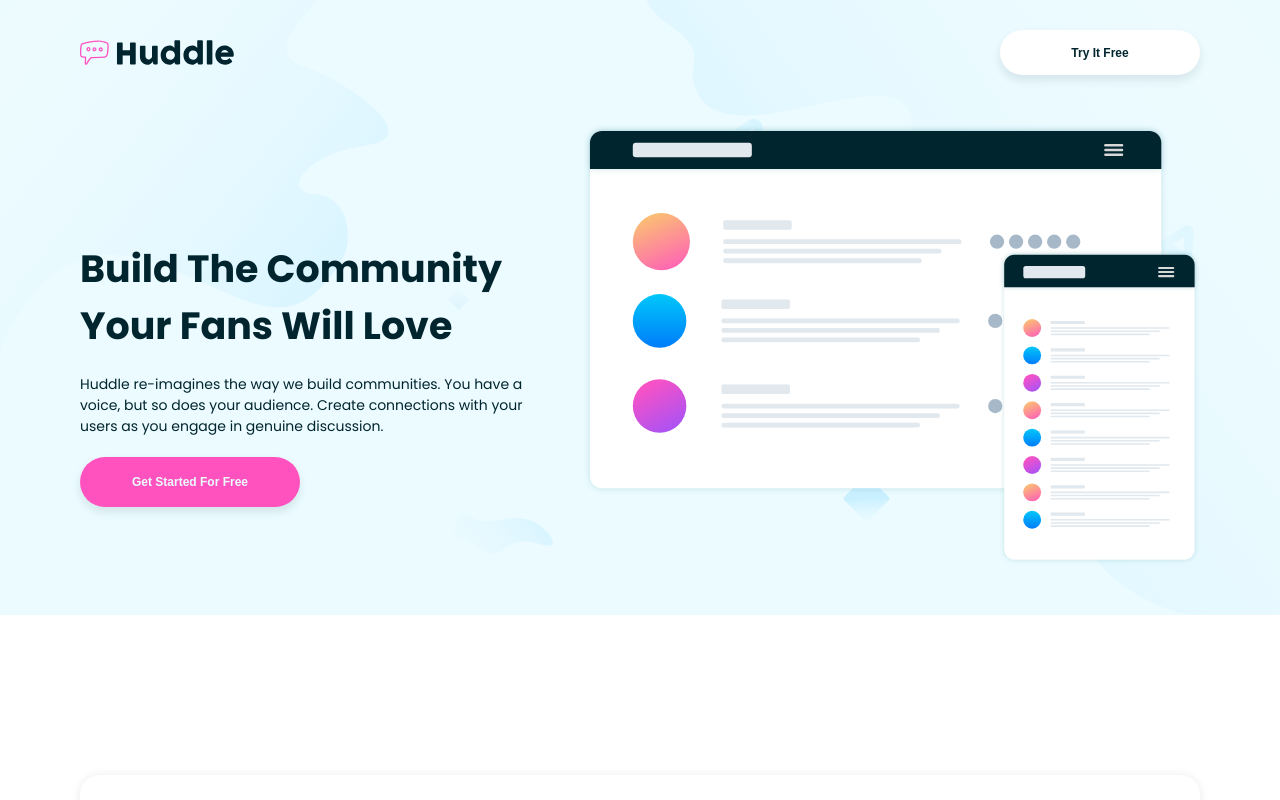
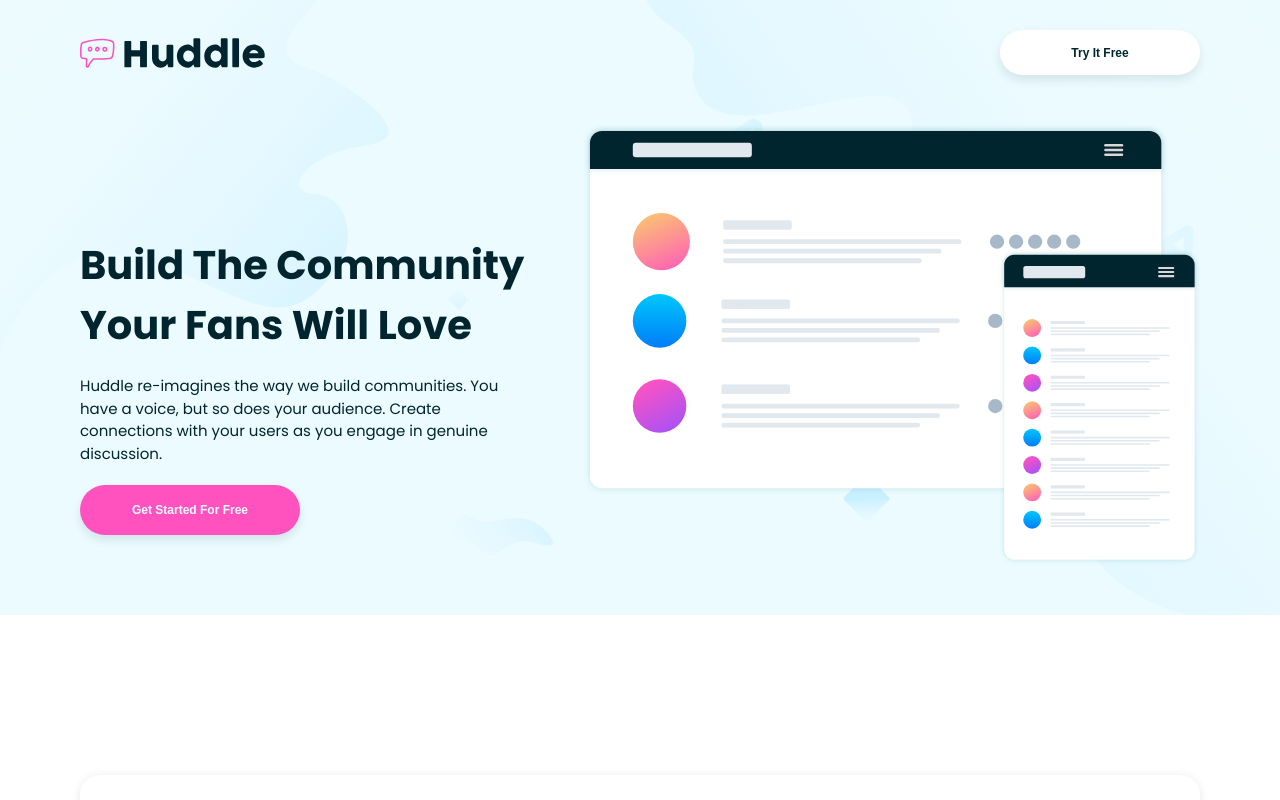
Before and after one commit to angeleraser/Huddle-landing-page, a plain HTML site: page index.html in a window 1280 px wide. Shown: the top 800 px of the page. Drawn offline with nearby package versions, Linux system fonts and the light colour scheme.

Commit message:
fix font header sizes

```diff
--- a/css/media-queries.css
+++ b/css/media-queries.css
@@ -4,7 +4,7 @@
   }
 
   .text {
-    font-size: 14px;
+    font-size: 15px;
   }
 
   .get-started-button {
@@ -24,13 +24,13 @@
   .main-header__banner-section {
     flex-basis: 40%;
     align-items: flex-start;
-    margin-top: 165px;
+    margin-top: 160px;
     margin-bottom: 60px;
   }
 
   .main-header__banner-section .title {
     margin-bottom: 20px;
-    font-size: 38px;
+    font-size: 40px;
   }
 
   .main-header__banner-section .text,
@@ -59,7 +59,7 @@
   }
 
   .main-header .logo {
-    height: 25px;
+    height: 30px;
   }
 
   /* Main content */
--- a/css/styles.css
+++ b/css/styles.css
@@ -35,7 +35,7 @@
 .title {
   font-size: 24px;
   color: var(--VeryDarkCyan);
-  font-weight: var(--bolder);
+  font-weight: var(--bold);
   text-align: center;
   line-height: 1.5;
   width: 100%;
@@ -63,7 +63,7 @@
 }
 
 .main-header .logo {
-  height: 15px;
+  height: 25px;
 }
 
 .main-header__item {
```
